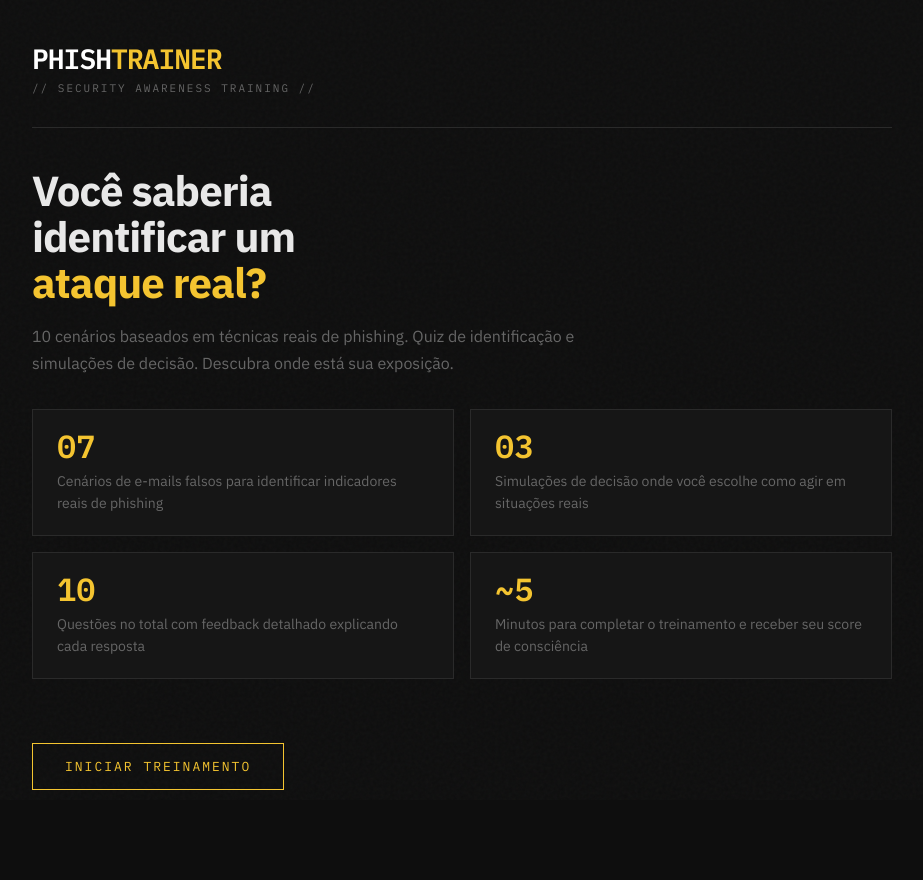
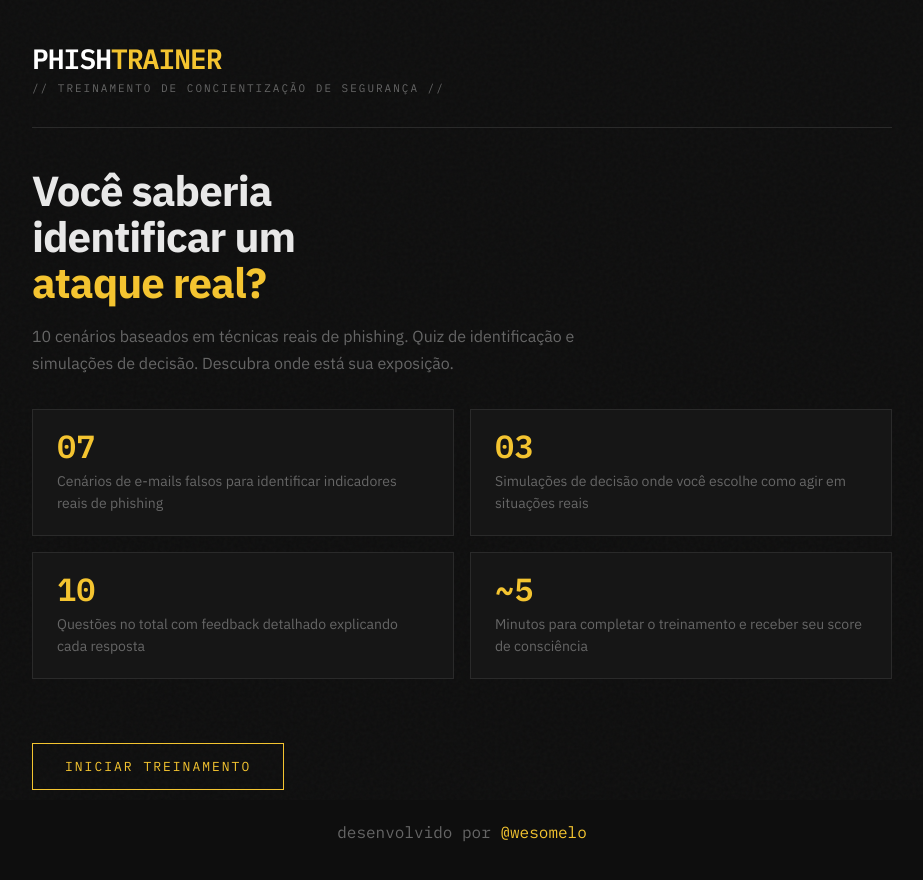
Before and after one commit to wesomelo97/phishtrainer, a plain HTML site: page index.html in a window 1280 px wide. Shown: the whole page, without its empty margins (178-1101 px from the left). Drawn offline with Linux system fonts and the light colour scheme.

Commit message:
inclusão do footer e favicon

```diff
--- a/css/style.css
+++ b/css/style.css
@@ -481,3 +481,17 @@ header {
   .review-q { font-size: 13px; }
   .review-explanation { font-size: 12px; }
 }
+
+footer {
+  width: 100%;
+  max-width: 860px;
+  text-align: center;
+  padding: 32px 0 0;
+  font-family: var(--mono);
+  font-size: 16px;
+  color: var(--dim);
+  position: relative;
+  z-index: 1;
+}
+
+footer span { color: var(--accent); }
--- a/index.html
+++ b/index.html
@@ -7,13 +7,14 @@
   <link rel="preconnect" href="https://fonts.googleapis.com">
   <link href="https://fonts.googleapis.com/css2?family=IBM+Plex+Mono:wght@400;600&family=IBM+Plex+Sans:wght@400;500;700&display=swap" rel="stylesheet">
   <link rel="stylesheet" href="css/style.css">
+  <link rel="shortcut icon" href="assets/favicon/favicon-16x16.png" type="image/x-icon">
 </head>
 <body>
 
 <header>
   <div class="logo-block">
     <h1>PHISH<span>TRAINER</span></h1>
-    <p>// SECURITY AWARENESS TRAINING //</p>
+    <p>// TREINAMENTO DE CONCIENTIZAÇÃO DE SEGURANÇA //</p>
   </div>
   <div class="progress-wrap" id="progressWrap" style="display:none">
     <div class="progress-label" id="progressLabel">1 / 10</div>
@@ -101,6 +102,8 @@
 
 </div>
 
+<footer>desenvolvido por <span>@wesomelo</span></footer>
+
 <script src="js/app.js"></script>
 </body>
 </html>
```
Also changed, not shown: assets/favicon/android-chrome-192x192.png (added), assets/favicon/android-chrome-512x512.png (added), assets/favicon/apple-touch-icon.png (added), assets/favicon/favicon-16x16.png (added), assets/favicon/favicon-32x32.png (added), assets/favicon/favicon.ico (added), assets/favicon/site.webmanifest (added).
